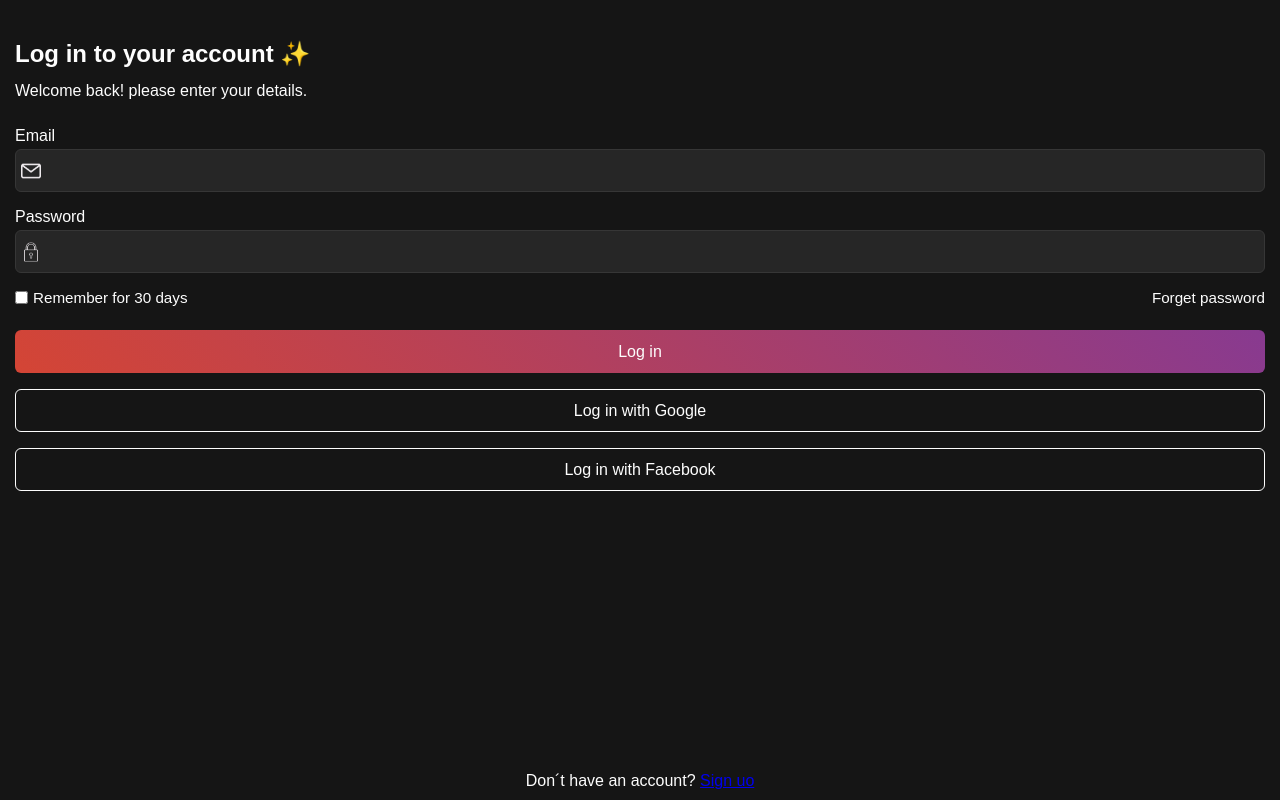
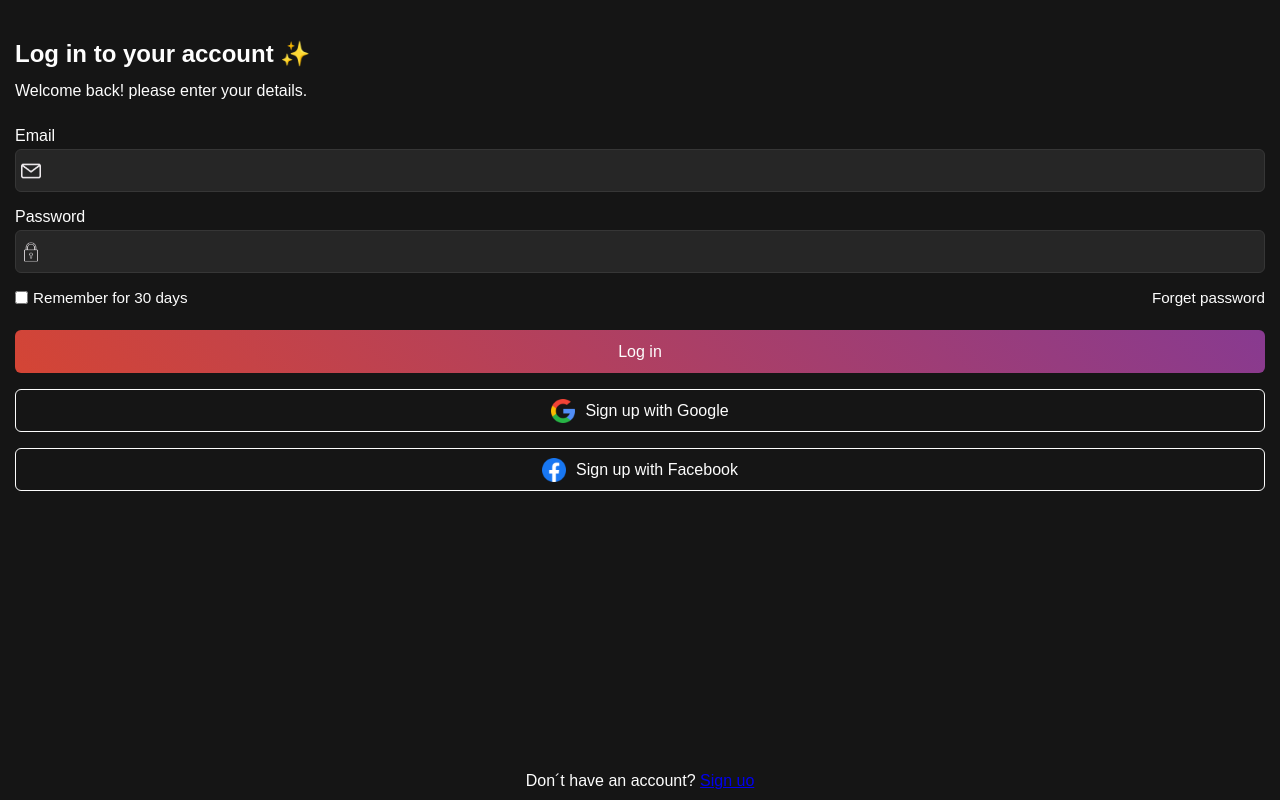
Before and after one commit to manuelguengui/login-and-sign-up-for-mobile, a plain HTML site: page index.html in a window 1280 px wide. Drawn offline with Linux system fonts and the light colour scheme.

Commit message:
actualizar a pagina de login com os link das redes  sociais

```diff
--- a/index.html
+++ b/index.html
@@ -35,8 +35,8 @@
 
    <div id="btn-fields">
     <input type="submit" name="log" value="Log in" class="btn">
-    <a href="#" class="btn">Log in with Google</a>
-    <a href="#" class="btn">Log in with Facebook</a>
+     <a href="#" class="btn" id="google"><img src="img/google.png" alt="Google"> Sign up with Google</a>
+    <a href="#" class="btn" id="facebook"><img src="img/facebook.png" alt="Facebook"> Sign up with Facebook</a>
    </div>
 
 
```
